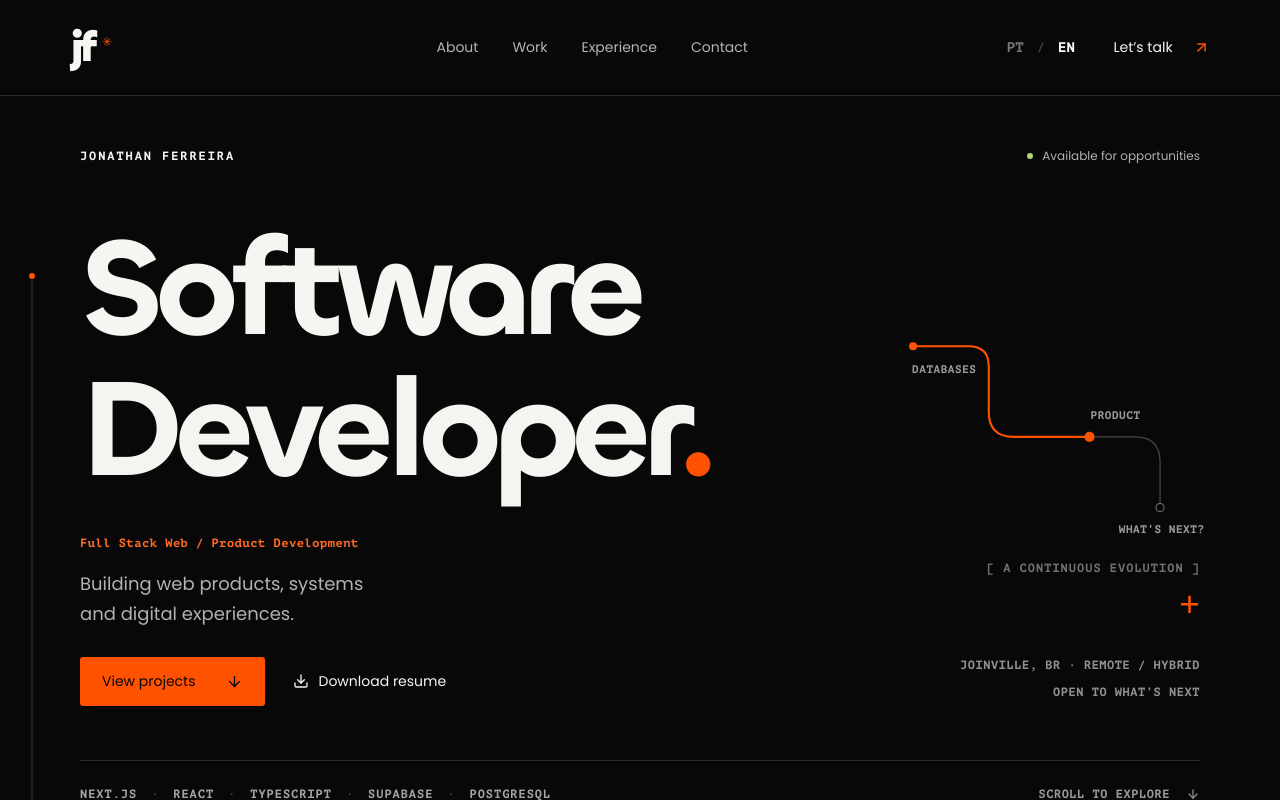
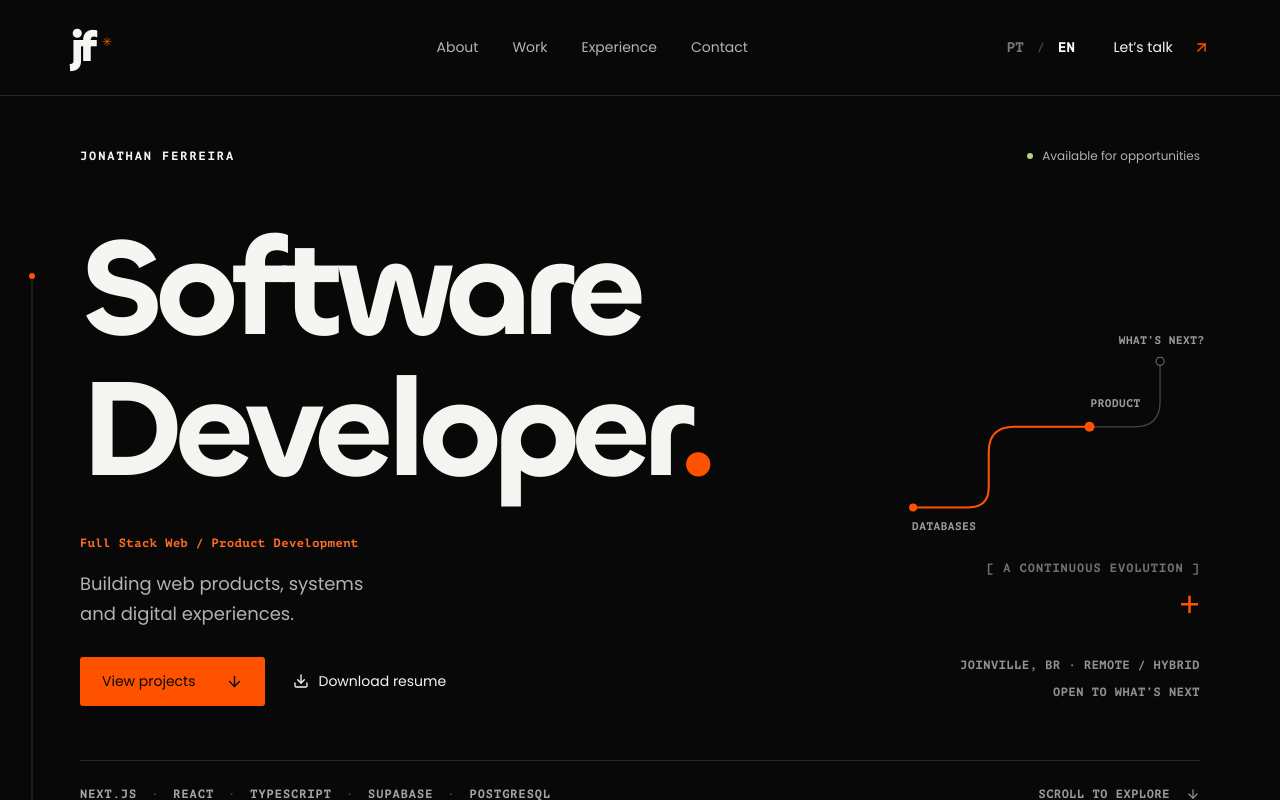
Before and after one commit to jonathanfferreira/jonathan-portfolio, a Next.js app: page / in a window 1280 px wide. Shown: the top 800 px of the page. Built offline with nearby package versions, Linux system fonts and the light colour scheme.

Commit message:
feat(hero): update diagram staircase to ascend from databases to product and what's next

```diff
--- a/sections/portfolio.tsx
+++ b/sections/portfolio.tsx
@@ -60,7 +60,7 @@ export default function Portfolio() {
  <main id="main"><Journey />
  <section className="hero wrap" id="top"><div className="hero-meta"><span className="mono">JONATHAN FERREIRA</span><span className="availability"><i />{t.available}</span></div>
  <motion.h1 initial={false} animate={{ opacity: 1, y: 0 }} transition={{ duration: reduced ? 0 : .7 }}>Software<br /><span>Developer<span className="orange">.</span></span></motion.h1>
- <div className="hero-diagram" aria-hidden="true"><svg viewBox="0 0 300 210"><path d="M15 20H70Q90 20 90 40V85Q90 110 115 110H235Q260 110 260 135V180" fill="none" stroke="#444" strokeWidth="1.3"/><path d="M15 20H70Q90 20 90 40V85Q90 110 115 110H190" fill="none" stroke="#ff5200" strokeWidth="2"/><circle cx="15" cy="20" r="4" fill="#ff5200"/><circle cx="190" cy="110" r="5" fill="#ff5200"/><circle cx="260" cy="180" r="4" fill="#050505" stroke="#777"/><text x="14" y="47">DATABASES</text><text x="191" y="92">PRODUCT</text><text x="219" y="205">WHAT’S NEXT?</text></svg><span className="diagram-caption">[ A CONTINUOUS EVOLUTION ]</span></div>
+ <div className="hero-diagram" aria-hidden="true"><svg viewBox="0 0 300 210"><path d="M15 180H70Q90 180 90 160V125Q90 100 115 100H235Q260 100 260 75V35" fill="none" stroke="#444" strokeWidth="1.3"/><path d="M15 180H70Q90 180 90 160V125Q90 100 115 100H190" fill="none" stroke="#ff5200" strokeWidth="2"/><circle cx="15" cy="180" r="4" fill="#ff5200"/><circle cx="190" cy="100" r="5" fill="#ff5200"/><circle cx="260" cy="35" r="4" fill="#050505" stroke="#777"/><text x="14" y="202">DATABASES</text><text x="191" y="80">PRODUCT</text><text x="219" y="18">WHAT’S NEXT?</text></svg><span className="diagram-caption">[ A CONTINUOUS EVOLUTION ]</span></div>
  <div className="hero-lower"><div><p className="mono role">{t.role}</p><p className="intro">{t.intro}</p><div className="hero-actions"><a href="#work" className="button primary">{t.projects}<ArrowDown size={17}/></a><ResumeButton lang={lang}/></div></div><div className="hero-note"><span className="cross">+</span><span className="mono">{t.location}</span><span className="mono">{lang === 'pt' ? 'ABERTO AO PRÓXIMO PASSO' : 'OPEN TO WHAT’S NEXT'}</span></div></div>
  <div className="hero-bottom"><div className="hero-stack mono">NEXT.JS <b>·</b> REACT <b>·</b> TYPESCRIPT <b>·</b> SUPABASE <b>·</b> POSTGRESQL</div><a href="#about" className="scroll mono">{t.scroll}<ArrowDown size={14}/></a></div>
  </section>
```
